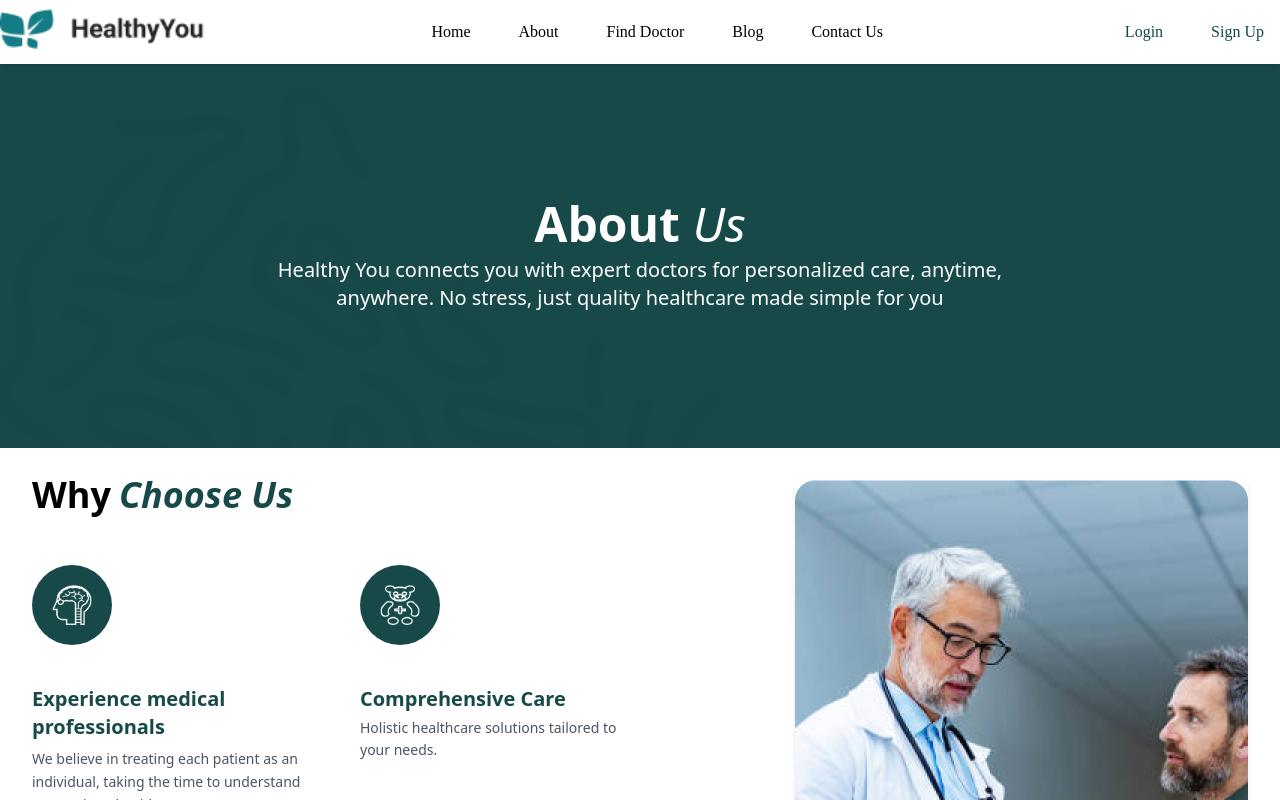
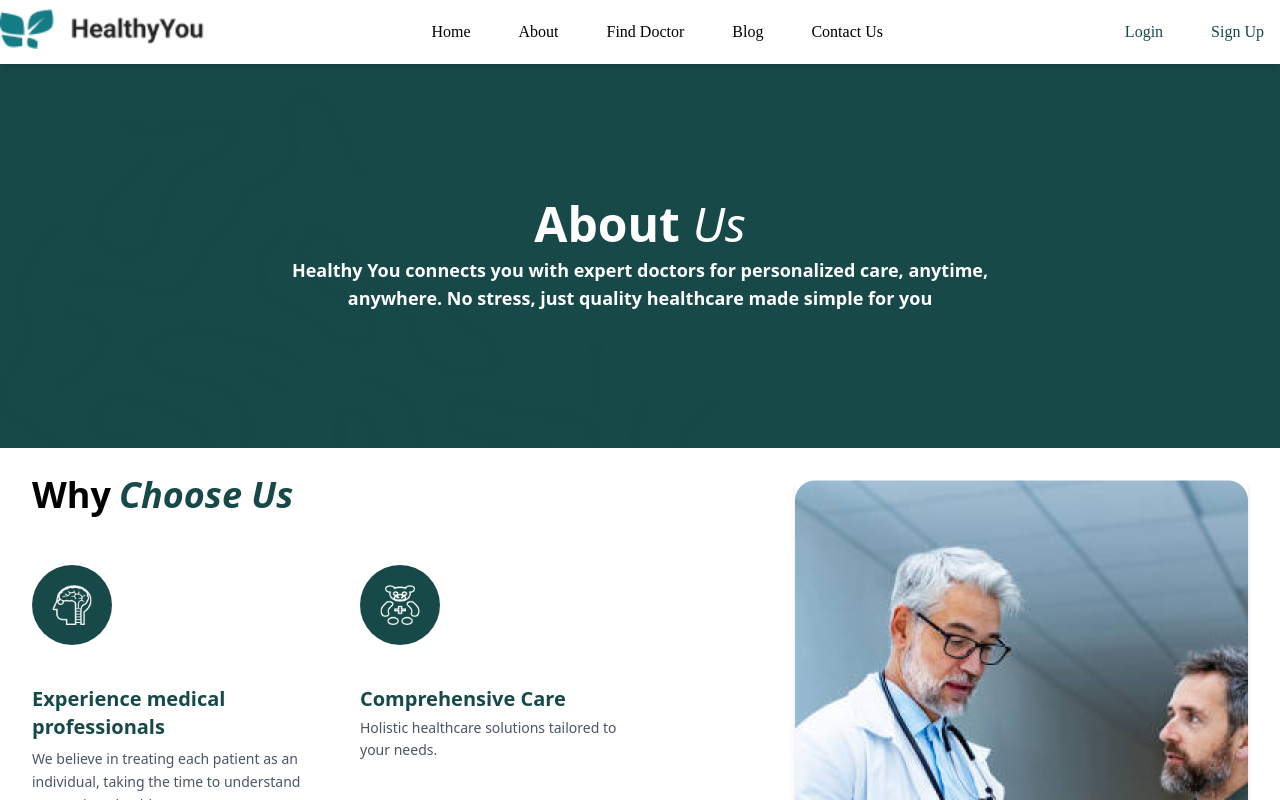
Before and after one commit to medacoal/Healthy-you, a React (Vite) app: page /about in a window 1280 px wide. Shown: the top 800 px of the page. Built offline with nearby package versions, Linux system fonts and the light colour scheme.

Commit message:
about hero

```diff
--- a/src/components/AboutComponents/HeroAbout.jsx
+++ b/src/components/AboutComponents/HeroAbout.jsx
@@ -13,7 +13,7 @@ const HeroAbout = () => {
             About <span className="italic font-medium">Us</span>
           </h1>
         </div>
-        <p className="text-xl font-extralight text-white text-center w-7/12">Healthy You connects you with expert doctors for personalized care, anytime, anywhere. No stress, just quality healthcare made simple for you</p>
+        <p className="text-lg font-semibold text-white text-center w-7/12">Healthy You connects you with expert doctors for personalized care, anytime, anywhere. No stress, just quality healthcare made simple for you</p>
       </div>
     </div>
   );
```
